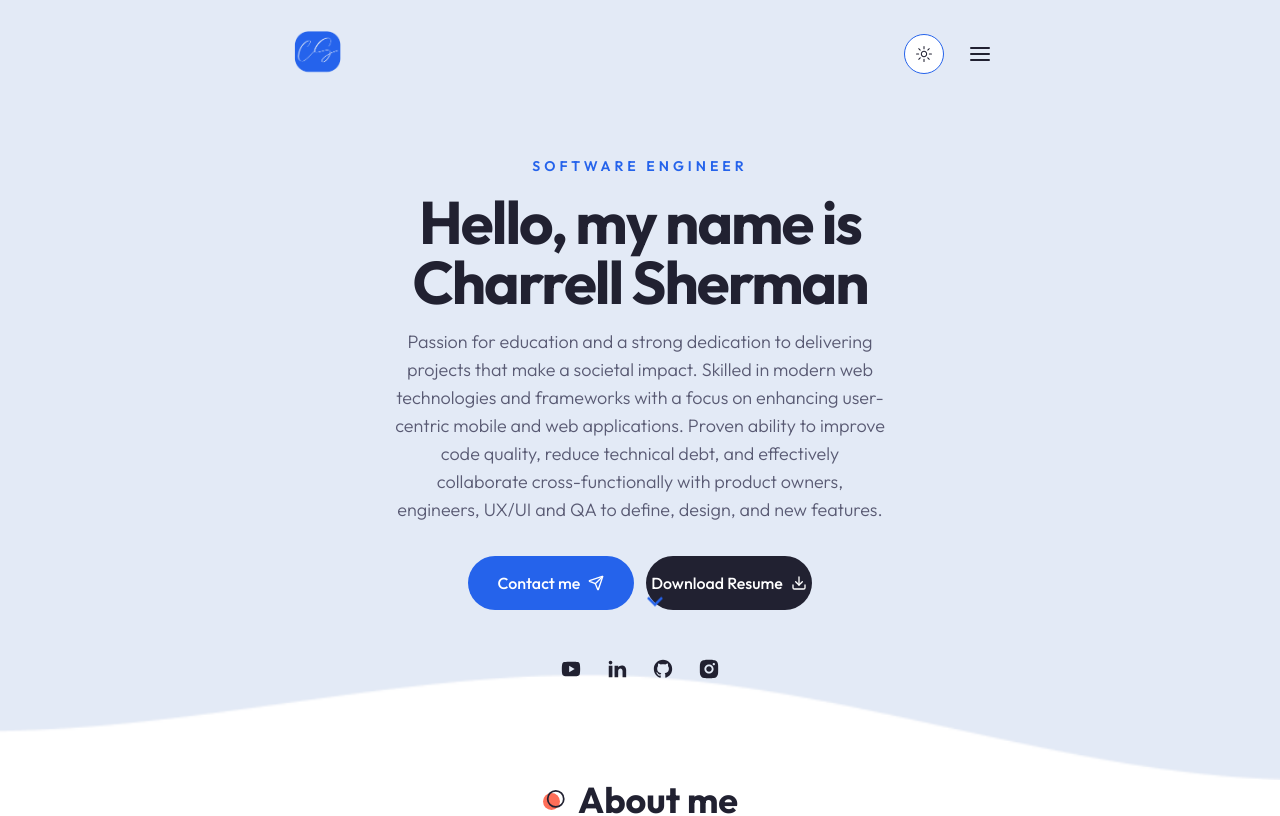
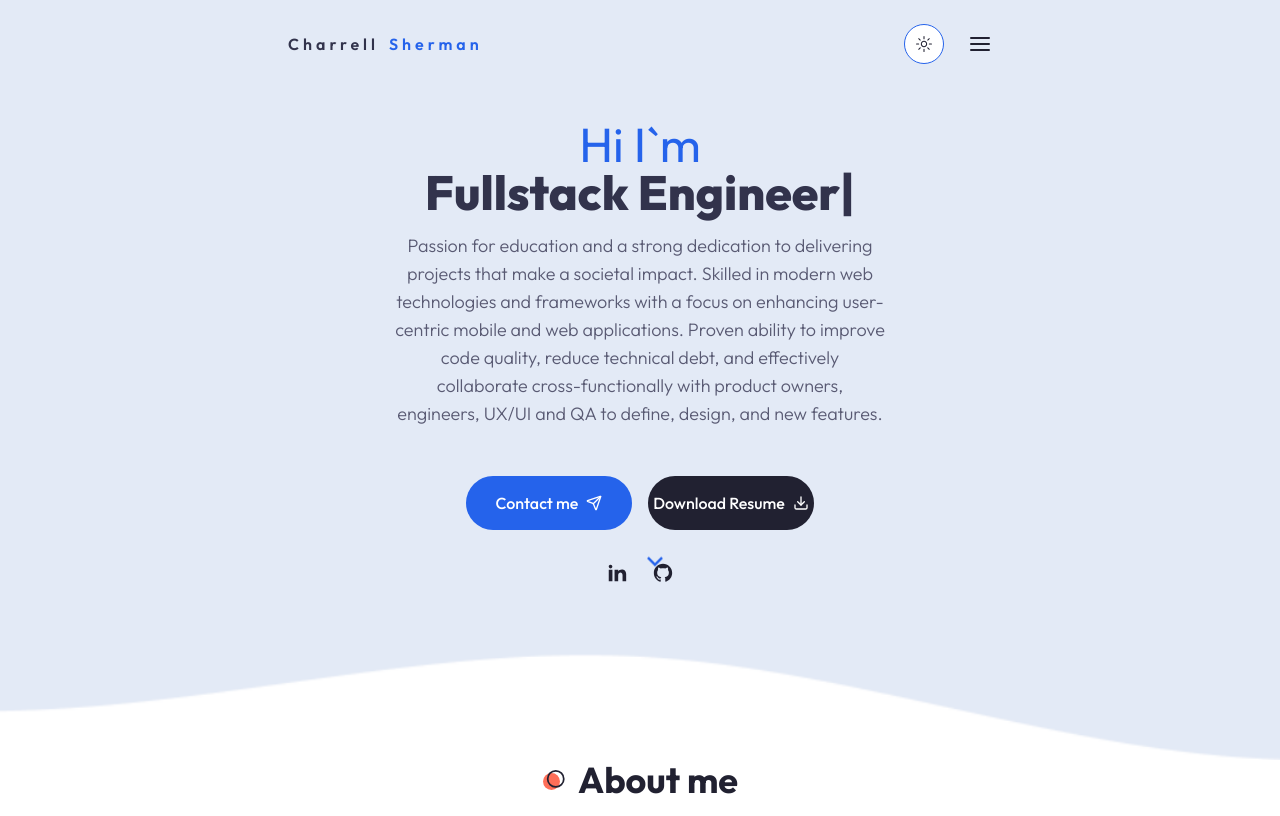
Before and after one commit to Ell-91/charrell-sherman-portfolio, a Next.js app: page / in a window 1280 px wide. Shown: the top 816 px of the page. Built offline with nearby package versions, Linux system fonts and the light colour scheme.

Commit message:
updated the Landing Page

```diff
--- a/components/Hero.jsx
+++ b/components/Hero.jsx
@@ -1,14 +1,10 @@
+"use client";
 import Link from "next/link";
 import { Button } from "./ui/button";
 import { Download, Send } from "lucide-react";
+import { TypeAnimation } from "react-type-animation";
 
-import {
-  RiBracesFill,
-  RiTeamFill,
-  RiTodoFill,
-  RiArrowDownSLine,
-  RiBriefcase2Fill,
-} from "react-icons/ri";
+import { RiArrowDownSLine, RiBriefcase2Fill } from "react-icons/ri";
 
 // import DevImg from "./DevImg";
 import Socials from "./Socials";
@@ -17,17 +13,21 @@ import Badge2 from "./Badge2";
 
 const Hero = () => {
   return (
-    <section className="py-12 xl:py-24 h-[84vh] xl:pt-28 bg-hero bg-no-repeat bg-bottom bg-cover dark:bg-none">
+    <section className="py-8 xl:py-16 h-[84vh] xl:pt-20 bg-hero bg-no-repeat bg-bottom bg-cover dark:bg-none relative">
       <div className="container mx-auto">
         <div className="flex justify-between gap-x-8">
           {/* text */}
-          <div className="flex max-w-[600px] flex-col justify-center mx-auto xl:mx-0 text-center xl:text-left">
-            <div className="text-sm uppercase font-semibold mb-4 text-primary tracking-[4px]">
-              Software Engineer
-            </div>
-            <h1 className="h1 mb-4">Hello, my name is Charrell Sherman</h1>
+          <div className="flex max-w-[600px] flex-col justify-center mx-auto xl:mx-0 text-center xl:text-left text-4xl sm:text-5xl lg:text-7xl">
+            <span className="text-primary">Hi I`m </span>
+
+            <TypeAnimation
+              sequence={["Fullstack Engineer", 1000, "Mobile Developer", 1000]}
+              wrapper="span"
+              speed={50}
+              repeat={Infinity}
+              className="font-extrabold text-[#32334c] mb-4"
+            />
             <p className="subtitle max-w-[490px] mx-auto xl:mx-0">
-              {" "}
               Passion for education and a strong dedication to delivering
               projects that make a societal impact. Skilled in modern web
               technologies and frameworks with a focus on enhancing user-centric
@@ -36,13 +36,15 @@ const Hero = () => {
               cross-functionally with product owners, engineers, UX/UI and QA to
               define, design, and new features.
             </p>
+            {/* button container */}
+            <div className="flex flex-col space-y-8">
               {/* button */}
-            <div className="flex flex-col gap-y-3 md:flex-row gap-x-3 mx-auto xl:mx-0 mb-12">
+              <div className="flex flex-row gap-4 justify-center xl:justify-start mt-4 text-base">
                 <Link href="/contact">
                   {/* ERROR */}
                   <Button className="gap-x-2 w-[162px] xl:w-auto">
                     Contact me
-                  <Send size={18} />
+                    <Send size={20} />
                   </Button>
                 </Link>
                 <Button
@@ -59,6 +61,7 @@ const Hero = () => {
                 iconStyles="text-foreground text-[22px] hover:text-primary transition-all"
               />
             </div>
+          </div>
           {/* image */}
           <div className="hidden xl:flex relative">
             {/* badge */}
@@ -71,11 +74,11 @@ const Hero = () => {
             <div className="bg-hero_shape2_light dark:bg-hero_shape2_dark w-[500px] h-[500px] bg-no-repeat absolute -top-1 -right-2"></div>
             <DevImg containerStyles="bg-hero_shape2_dark w-[510px] h-[462px] bg-no-repeat relative bg-bottom" />
           </div>
+        </div>
+      </div>
       {/* icons */}
       <div className="hidden md:flex absolute left-2/4 bottom-44 xl:bottom-12 animate-bounce">
         <RiArrowDownSLine className="text-3xl text-primary" />
-          </div>
-        </div>
       </div>
     </section>
   );
--- a/components/Logo.jsx
+++ b/components/Logo.jsx
@@ -4,7 +4,10 @@ import Image from "next/image";
 const Logo = () => {
   return (
     <Link href="/">
-      <Image src="/cs.png" width={60} height={60} priority alt="" />
+      <div className=" flex justify-between gap-x-2.5 text-md font-semibold  tracking-[4px]">
+        <div className="text-[#32334c]">Charrell</div>
+        <div className="text-primary">Sherman</div>
+      </div>
     </Link>
   );
 };
--- a/components/Socials.jsx
+++ b/components/Socials.jsx
@@ -1,31 +1,19 @@
 "use client";
 
-import {
-  RiYoutubeFill,
-  RiLinkedinFill,
-  RiGithubFill,
-  RiInstagramFill,
-} from "react-icons/ri";
+import { RiLinkedinFill, RiGithubFill } from "react-icons/ri";
 
 import Link from "next/link";
 
 import React from "react";
+//Fix Linkes
 const icons = [
   {
-    path: "/",
-    name: <RiYoutubeFill />,
-  },
-  {
-    path: "/",
+    path: "https://www.linkedin.com/in/charrell-sherman/",
     name: <RiLinkedinFill />,
   },
   {
-    path: "/",
+    path: "https://github.com/Ell-91?tab=repositories",
     name: <RiGithubFill />,
-  },
-  {
-    path: "/",
-    name: <RiInstagramFill />,
   },
 ];
 
@@ -34,7 +22,12 @@ const Socials = ({ containerStyles, iconStyles }) => {
     <div className={`${containerStyles}`}>
       {icons.map((icon, index) => {
         return (
-          <Link href={icon.path} key={index}>
+          <Link
+            href={icon.path}
+            key={index}
+            target="_blank"
+            rel="noopener noreferrer"
+          >
             <div className={`${iconStyles}`}>{icon.name}</div>
           </Link>
         );
--- a/package.json
+++ b/package.json
@@ -26,6 +26,7 @@
     "react-dom": "^18",
     "react-hook-form": "^7.53.1",
     "react-icons": "^5.3.0",
+    "react-type-animation": "^3.2.0",
     "swiper": "^11.1.14",
     "tailwind-merge": "^2.5.4",
     "tailwindcss-animate": "^1.0.7",
```
Also changed, not shown: 1 other file (tests, documents, lock files or other folders). Lines whose indentation alone changed are shown as unchanged.
